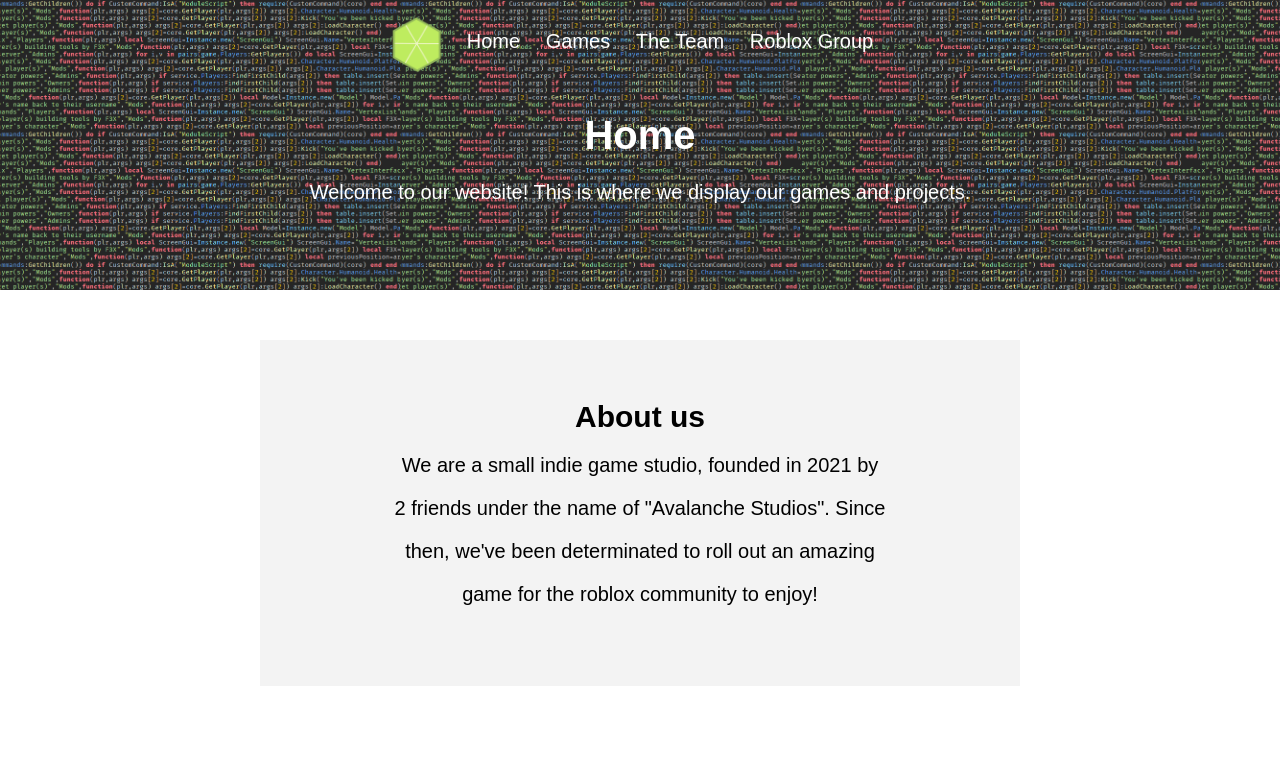
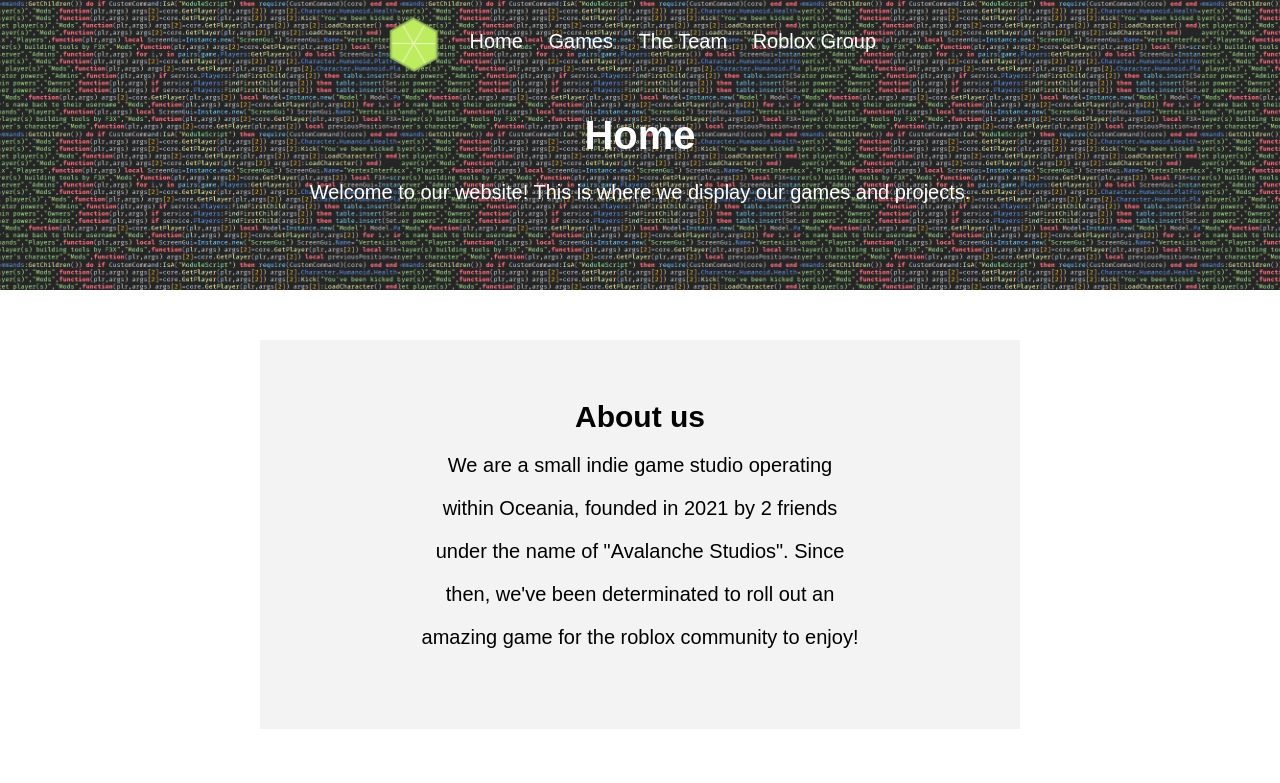
Before and after one commit to Flixel464/limexgames, a plain HTML site: page index.html in a window 1280 px wide. Shown: the top 783 px of the page. Drawn offline with Linux system fonts and the light colour scheme.

Commit message:
Add files via upload

```diff
--- a/index.html
+++ b/index.html
@@ -8,7 +8,7 @@
         <header>
             <nav>
                 <ul>
-                    <li><a class="logo" href="index.html">Logo</a>
+                    <li><a class="logo" href="index.html">Logo</a></li>
                     <li><a class="navbutton" href="index.html">Home</a></li>
                     <li><a class="navbutton" href="pages/games.html">Games</a></li>
                     <li><a class="navbutton" href="pages/team.html">The Team</a></li>
@@ -23,10 +23,11 @@
         </header>
         <section>
             <h2>About us</h2>
-            <p>We are a small indie game studio, founded in 2021 by</p>
-            <p>2 friends under the name of "Avalanche Studios". Since</p>
-            <p>then, we've been determinated to roll out an amazing</p>
-            <p>game for the roblox community to enjoy!</p>
+            <p>We are a small indie game studio operating</p>
+            <p>within Oceania, founded in 2021 by 2 friends </p>
+            <p>under the name of "Avalanche Studios". Since</p>
+            <p>then, we've been determinated to roll out an</p>
+            <p>amazing game for the roblox community to enjoy!</p>
         </section>
         <br>
         <br>
--- a/styles.css
+++ b/styles.css
@@ -68,8 +68,8 @@ h2 {
     height: 60px;
     width: 60px;
     text-indent: -999999px;
+    top: -15px;
     position: relative;
-    top: -15px;
 }
 
 nav {
@@ -77,7 +77,6 @@ nav {
 }
 
 nav .navbutton {
-    display: inline-block;
     text-decoration: none;
     color: white;
 }
@@ -91,13 +90,14 @@ p {
     text-align: center;
 }
 
-p .floatleft {
-    color: black;
-    float: left;
-}
-
-p a{
+p a.link{
     text-decoration: none;
     color: rgb(75, 75, 189);
     float: left;
 }
+
+p a.floatleft{
+
+    color: black;
+    float: left;
+}
```
Also changed, not shown: pages/team.html (+6 -3 lines).
